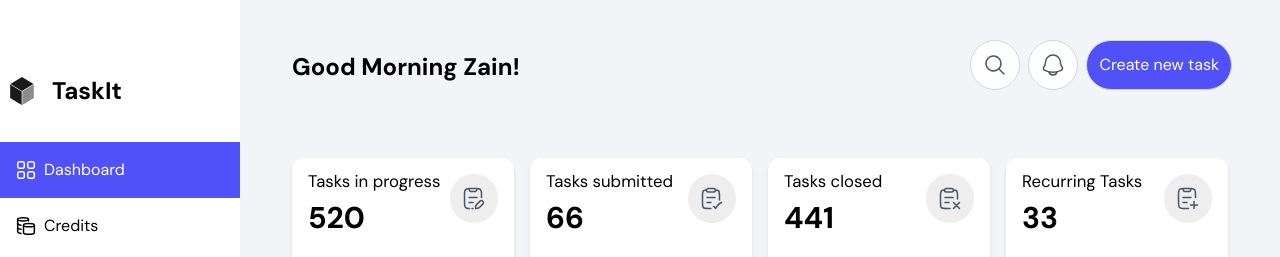
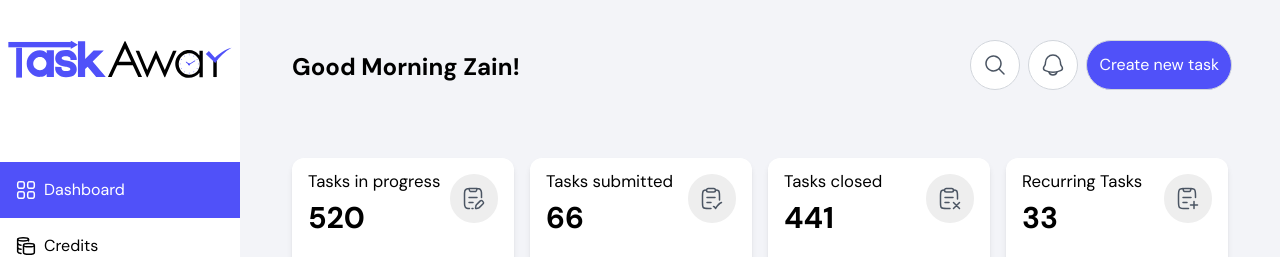
Before and after one commit to S-h-a-m-i-r/TaskIt, a React (Vite) app: page / in a window 1280 px wide. Shown: the top 257 px of the page. Built offline with nearby package versions, Linux system fonts and the light colour scheme.

Commit message:
Change logo

```diff
--- a/src/admin/SideBar.tsx
+++ b/src/admin/SideBar.tsx
@@ -6,9 +6,8 @@ const Sidebar = () => {
 	return (
 		<aside className="w-60 bg-white py-2 flex flex-col h-full ">
 			<div className="sticky top-10">
-				<div className="flex items-center gap-4 mx-2">
+				<div className="flex items-center gap-4 mx-2 mt-6">
 					<img src={taskit} alt="taskit logo" />
-					<h1 className="font-semibold text-2xl">TaskIt</h1>
 				</div>
 				<nav className="relative mt-12">
 					<ul>
--- a/src/pages/dashboard/Sidebar.tsx
+++ b/src/pages/dashboard/Sidebar.tsx
@@ -24,9 +24,8 @@ const handleNavigation = () => {
 	return (
 		<aside className="w-60 bg-white py-4 flex flex-col relative ">
 			<div className="sticky top-10">
-				<div className="flex py-9 items-center gap-4 mx-2">
+				<div className="flex pb-9 mb-12 items-center gap-4 mx-2">
 					<img src={taskit} alt="taskit logo" />
-					<h1 className="font-semibold text-2xl">TaskIt</h1>
 				</div>
 				<nav className="relative">
 					<ul>
```
Also changed, not shown: src/assets/Task_it_logo.svg.
